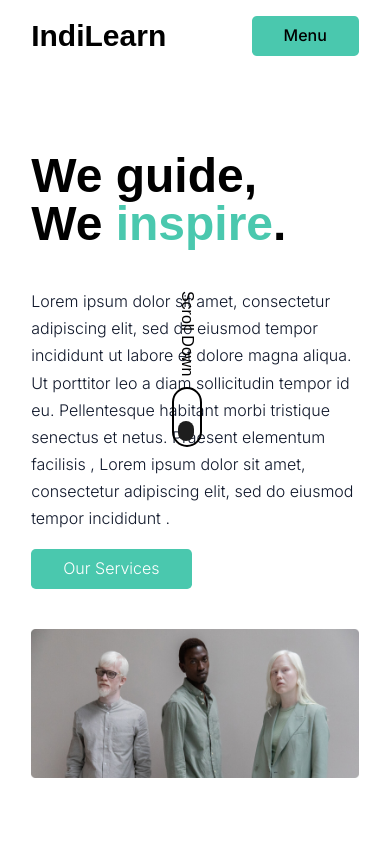
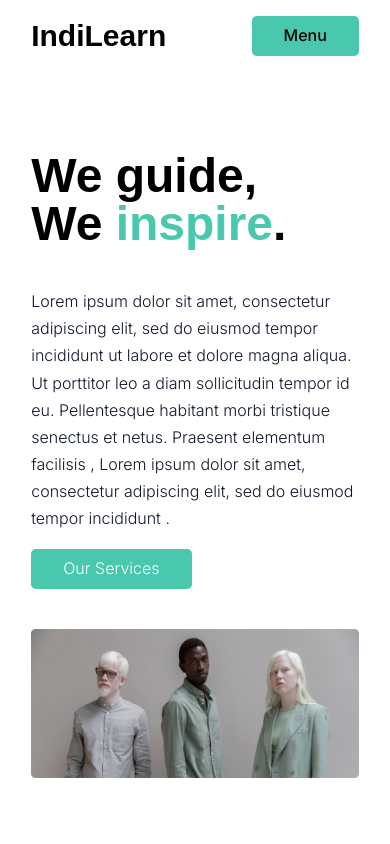
Before and after one commit to Ayuxh-Pratap/indilearn, a Next.js app: page / in a window 390 px wide. Shown: the top 844 px of the page. Built offline with nearby package versions, Linux system fonts and the light colour scheme.

Commit message:
hid scroll setting

```diff
--- a/components/Hero.jsx
+++ b/components/Hero.jsx
@@ -14,7 +14,7 @@ const Hero = () => {
                 </p>
                 <button className='btn primary mb-10'><a href="#services">Our Services</a></button>
                 {/* <a href="/" className='lg:flex gap-2 items-center bottom-40 right-0 m-0 p-0 rotate-90 absolute text-black hidden'>Scroll Dowm <MdKeyboardDoubleArrowRight /></a> */}
-                <div className='absolute right-[10rem] top-[20rem]'>
+                <div className='hidden lg:block absolute right-[10rem] top-[20rem]'>
                 <Scrolldown />
                 </div>
             </div>
```
